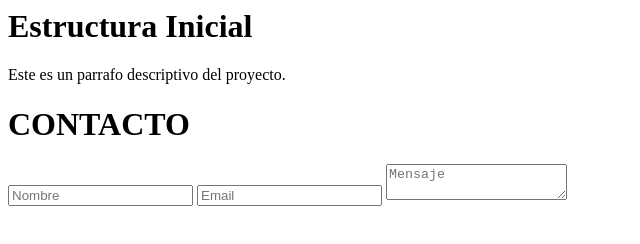
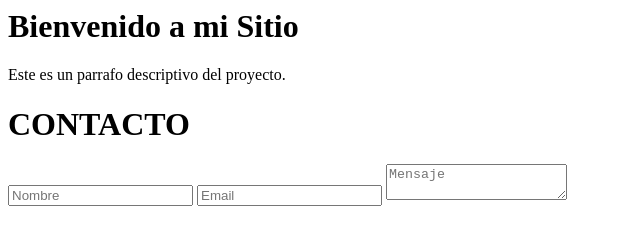
Before and after one commit to DamianP-bit/tp-git-pistan, a plain HTML site: page index.html in a window 1280 px wide. Shown: the whole page, without its empty margins (0-640 px from the left). Drawn offline with Linux system fonts and the light colour scheme.

Commit message:
Update header text to welcome message

```diff
--- a/index.html
+++ b/index.html
@@ -1,4 +1,4 @@
-<h1>Estructura Inicial</h1>
+<h1>Bienvenido a mi Sitio</h1>
 <p>Este es un parrafo descriptivo del proyecto.</p>
 <h1>CONTACTO</h1>
 <form>
```
